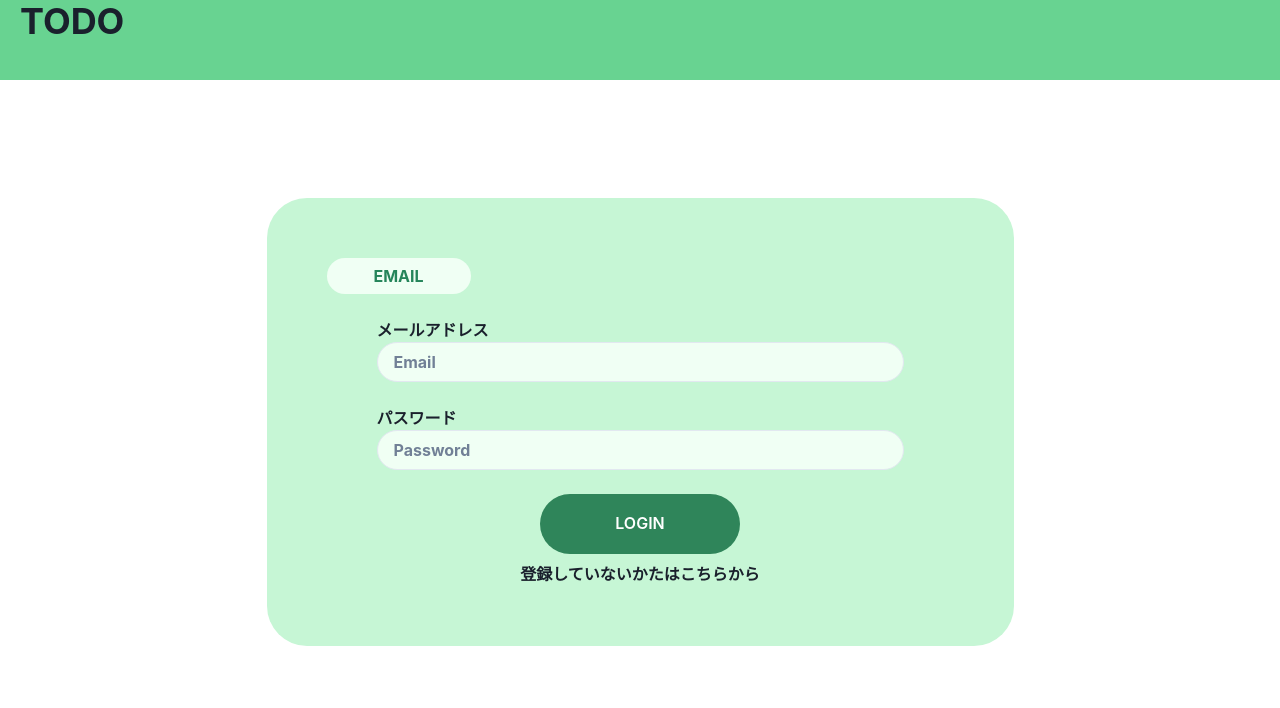
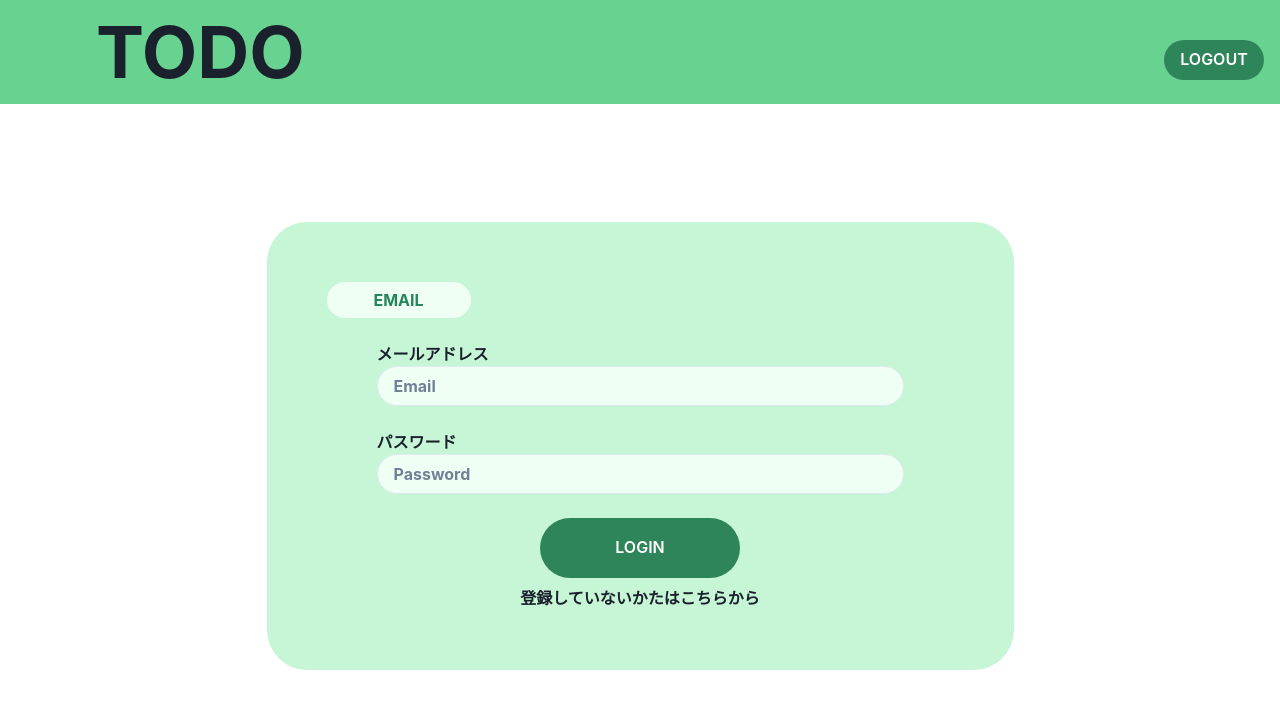
Before and after one commit to if-mentor/next_todo10, a Next.js app: page /login in a window 1280 px wide. Shown: the top 708 px of the page. Built offline with nearby package versions, Linux system fonts and the light colour scheme; no server answers.

Commit message:
refactor

```diff
--- a/pages/create.jsx
+++ b/pages/create.jsx
@@ -12,7 +12,6 @@ const TodoCreate = () => {
   const [todoTitle, setTodoTitle] = useState('');
   const [todoText, setTodoText] = useState('');
   const [todoPriority, setTodoPriority] = useState('Low');
-
 
   const handleSubmit = e => {
     e.preventDefault();
@@ -121,6 +120,6 @@ const TodoCreate = () => {
       </Box>
     </>
   );
-};
+}
 
 export default TodoCreate;
--- a/pages/login.jsx
+++ b/pages/login.jsx
@@ -2,8 +2,9 @@ import { useState } from "react";
 import Link from "next/link";
 import { useRouter } from "next/router";
 import { Box, Button, Text, Input, Heading, VStack, } from "@chakra-ui/react";
+import { auth } from "../libs/firebase";
 import { signInWithEmailAndPassword } from "firebase/auth";
-import { auth } from "../libs/firebase";
+import { Header } from "@/components/header";
 
 const Login = () => {
   const router = useRouter();
@@ -45,17 +46,11 @@ const Login = () => {
           break;
       }
     }
-  };
+  }
 
   return (
     <>
-      <Heading w={"1280px"} h={"80px"} bg="#68D391">
-        <Box width={"127px"} height={"56px"}left={"99px"}top={"12px"} bg="68D391">
-          <Text paddingLeft={"20px"} fontWeight="bold" fontSize={'4xl'} fontStyle={'Roboto'} w={"127px"} h={"56px"} left={"99px"} top={"12px"}>
-            TODO
-          </Text>
-        </Box>
-      </Heading>
+      <Header />
 
       <Box height={"calc(80vh - 80px)"} display={"flex"} justifyContent={"center"} alignItems={"center"}>
         <Box height={"424px"} width={"747px"} mt={"100px"} >
```
Also changed, not shown: pages/signup.jsx (+2 -7 lines).
